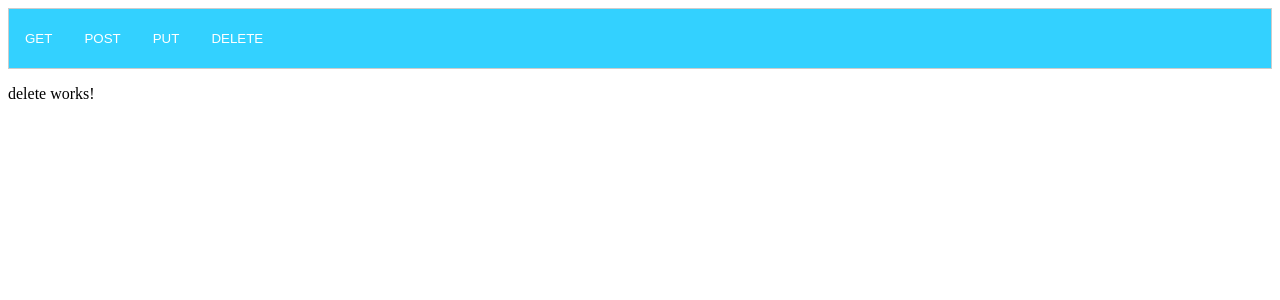
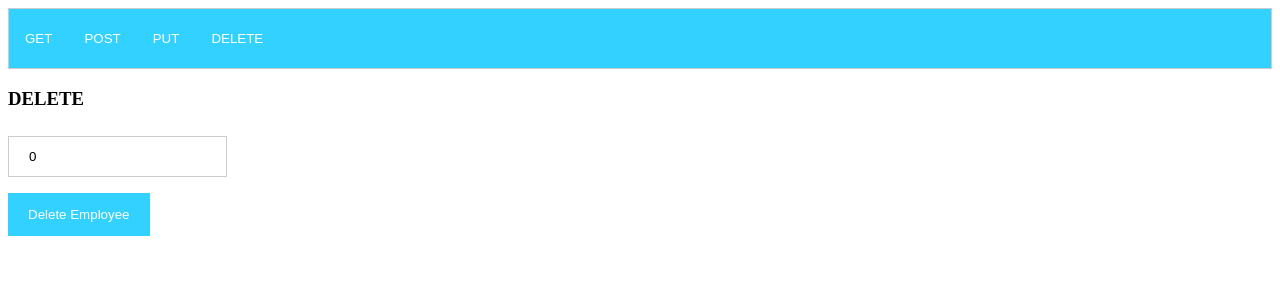
Before and after one commit to oufa41/angular-crud-operations, an Angular app: page /operations/delete in a window 1280 px wide. Shown: the top 300 px of the page. Built offline with nearby package versions, Linux system fonts and the light colour scheme.

Commit message:
delete updated

```diff
--- a/src/app/delete/delete.component.css
+++ b/src/app/delete/delete.component.css
@@ -0,0 +1,17 @@
+input[type=text], [type=number] {
+
+    padding: 12px 20px;
+    margin: 8px 0;
+    border: 1px solid #ccc;
+    box-sizing: border-box;
+
+  }
+
+ button {
+    background-color: #33D1FF;
+    color: white;
+    padding: 14px 20px;
+    margin: 8px 0;
+    border: none;
+    cursor: pointer;
+ }
--- a/src/app/delete/delete.component.html
+++ b/src/app/delete/delete.component.html
@@ -1 +1,10 @@
-<p>delete works!</p>
+<h3>DELETE</h3>
+<form [formGroup]="deleteEmployeeDataByIDForm"
+    (ngSubmit)="deleteEmployeeIdSubmit(deleteEmployeeDataByIDForm.value.employeeId)">
+
+    <div>
+        <input id="employeeId" type="number" placeholder="Enter employeeId" formControlName="employeeId" required>
+    </div>
+
+    <button class="button" type="submit">Delete Employee</button>
+</form>
--- a/src/app/delete/delete.component.ts
+++ b/src/app/delete/delete.component.ts
@@ -1,4 +1,8 @@
 import { Component, OnInit } from '@angular/core';
+
+import { FormBuilder } from '@angular/forms';
+import { EmployeeService } from '../services/employee.service';
+
 
 @Component({
   selector: 'app-delete',
@@ -6,10 +10,21 @@ import { Component, OnInit } from '@angular/core';
   styleUrls: ['./delete.component.css']
 })
 export class DeleteComponent implements OnInit {
-
-  constructor() { }
+  deleteEmployeeDataByIDForm;
+  constructor(
+    private usersService: EmployeeService,
+    private forBuilder: FormBuilder
+  ) {
+    this.deleteEmployeeDataByIDForm = this.forBuilder.group({
+      employeeId: 0
+    });
+  }
 
   ngOnInit() {
   }
-
+  deleteEmployeeIdSubmit(employeeId: number) {
+    this.usersService.deleteEmployeeById(employeeId).subscribe(result => {
+      window.alert(result);
+    },error => window.alert(error))
+  }
 }
```
